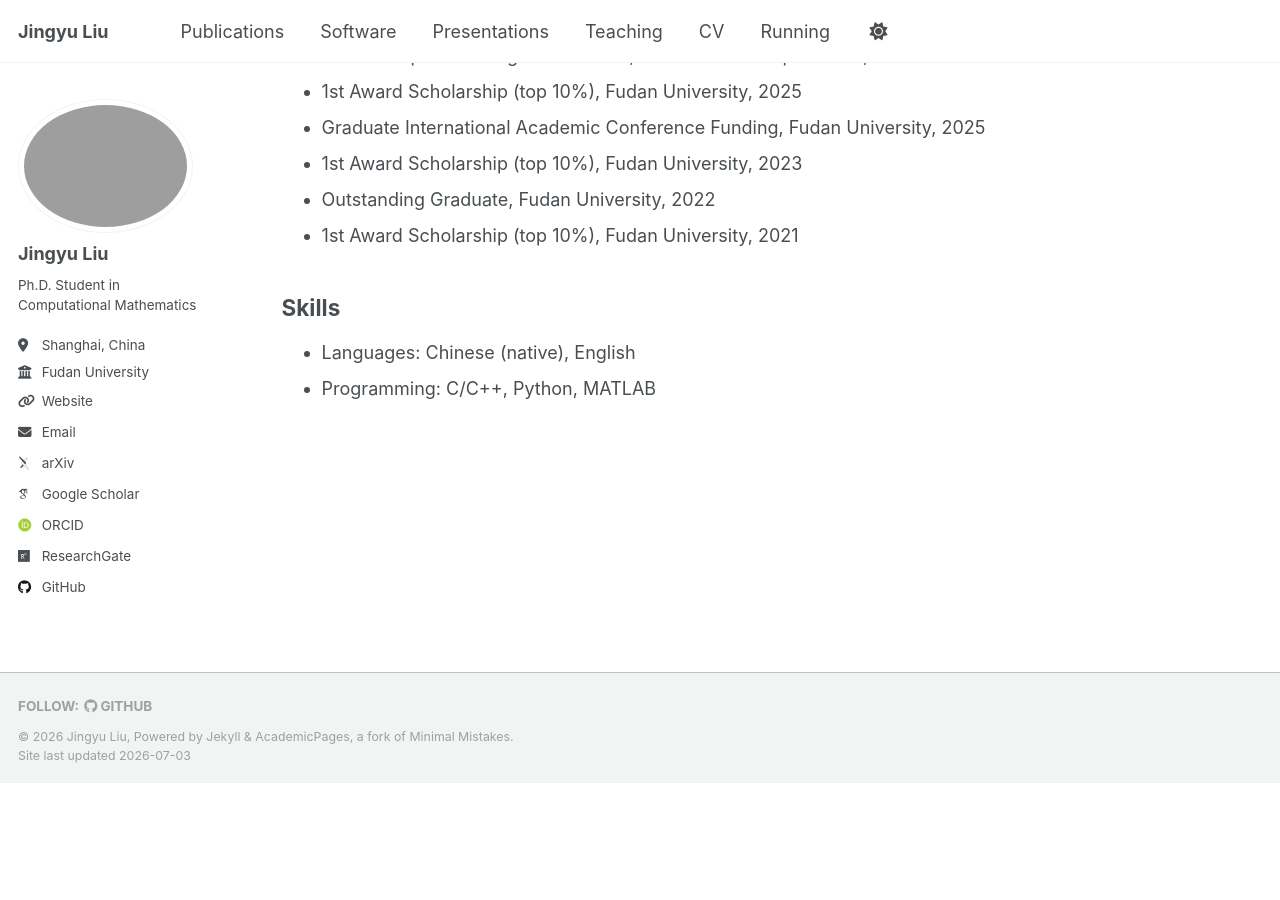
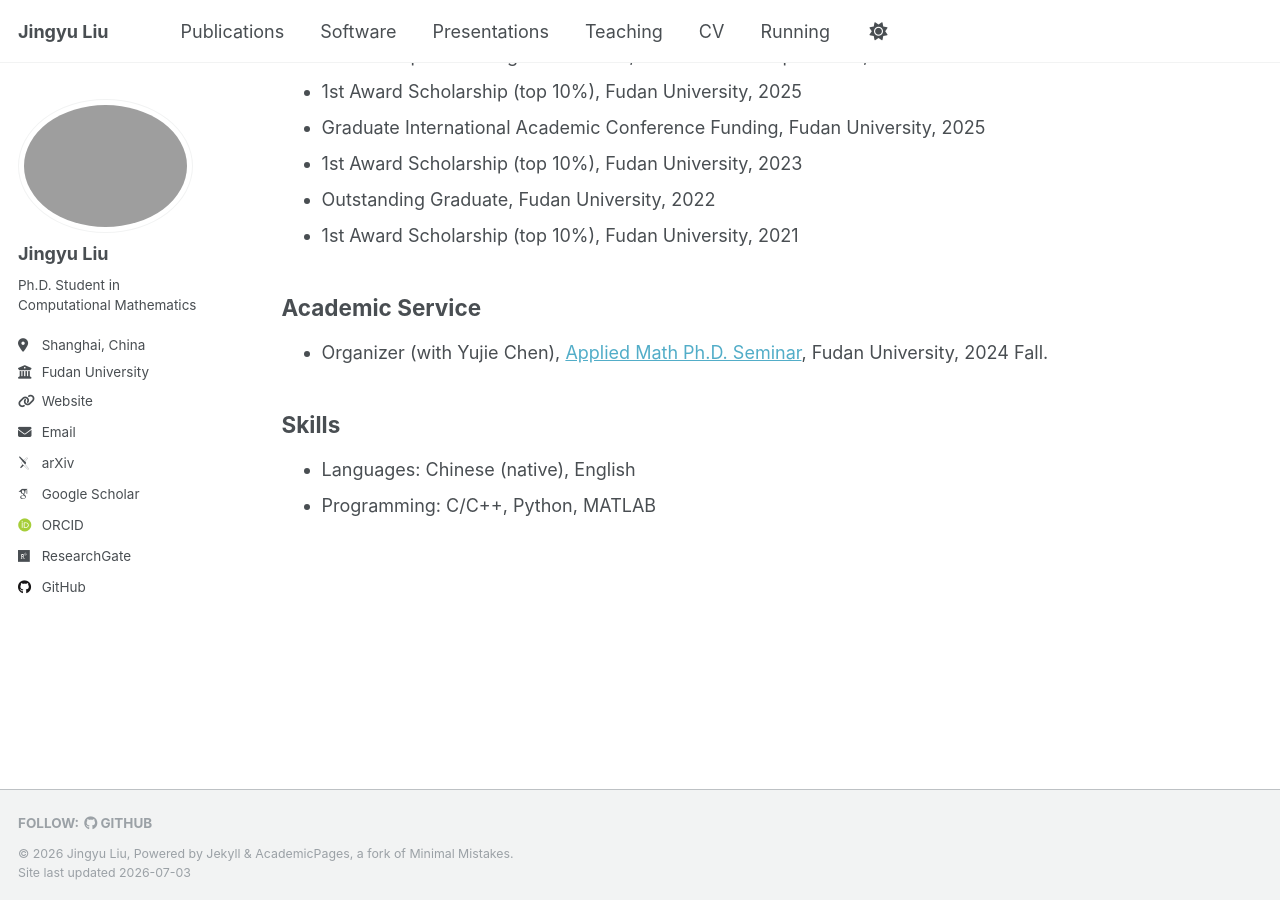
Before and after one commit to JingyuLiuMath/JingyuLiuMath.github.io, a Jekyll site: the page built from _pages/cv.md, in a window 1280 px wide and 900 px high, scrolled down 751 px. Built offline with Jekyll 4.4.1, drawn with Linux system fonts in a browser that asks for light colours; some web fonts are replaced; before the commit the page ends 1534 px from its top, so only the background shows below that.

Commit message:
update academic service

```diff
--- a/_pages/cv.md
+++ b/_pages/cv.md
@@ -32,6 +32,10 @@ Here is an up-to-date version: [CV](https://www.overleaf.com/read/qphkmqpvjnqs#0
 * Outstanding Graduate, Fudan University, 2022
 * 1st Award Scholarship (top 10%), Fudan University, 2021
 
+## Academic Service
+
+* Organizer (with Yujie Chen), [Applied Math Ph.D. Seminar](https://amphds.yingzhouli.com/2024Fall.html), Fudan University, 2024 Fall.
+
 ## Skills
 
 * Languages: Chinese (native), English
```
Also changed, not shown: _pages/presentations.md (+0 -2 lines).
